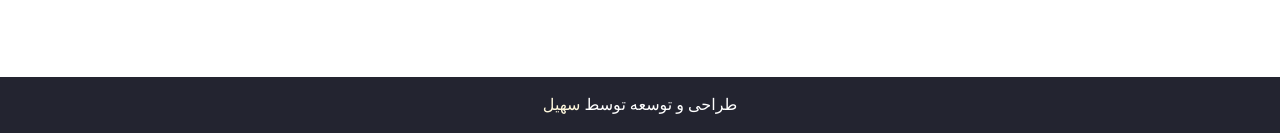
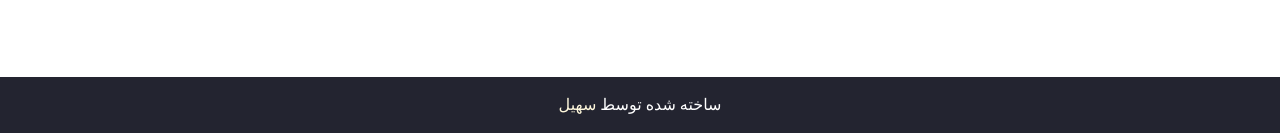
Before and after one commit to sohail-badghisi/cafebook.github.io, a plain HTML site: page index.html in a window 1280 px wide. Shown: the part 4597-4730 px from the top of the page. Drawn offline with nearby package versions, Linux system fonts and the light colour scheme; a web font is replaced by a local one.

Commit message:
Update index.html

```diff
--- a/index.html
+++ b/index.html
@@ -1601,7 +1601,7 @@
 
             </div>
             <footer id="theFooter">
-                طراحی و توسعه توسط
+               ساخته شده توسط
                 <a href="https://sohail-badghisi.github.io/badghisi.github.io/">
                     سهیل
                 </a>
```
